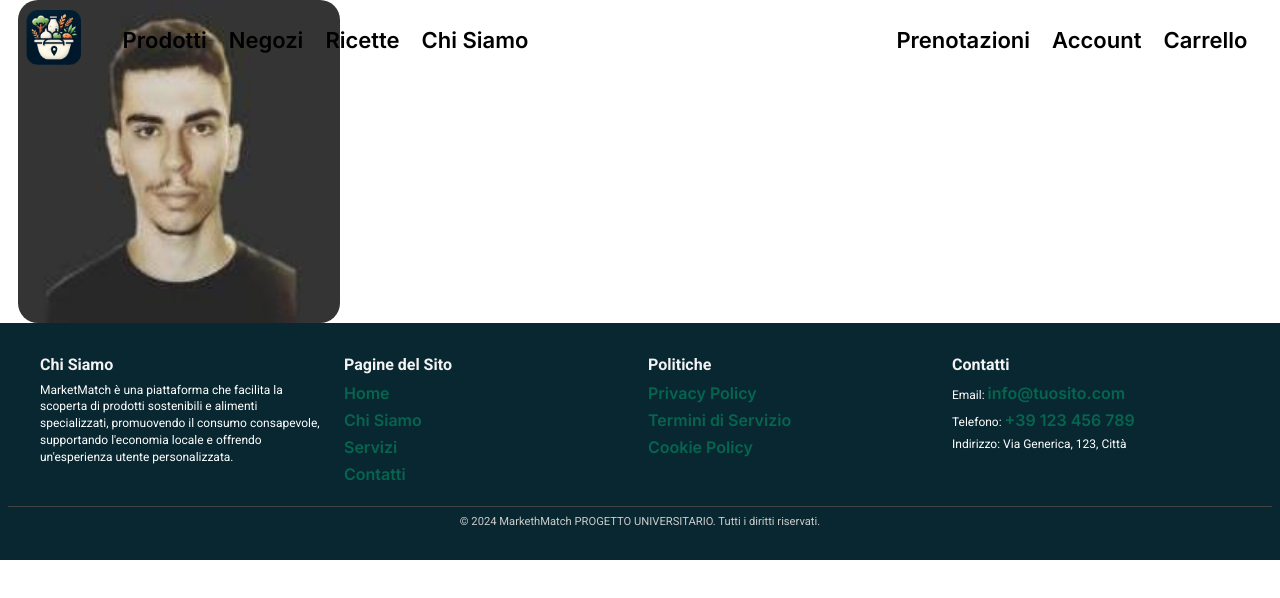
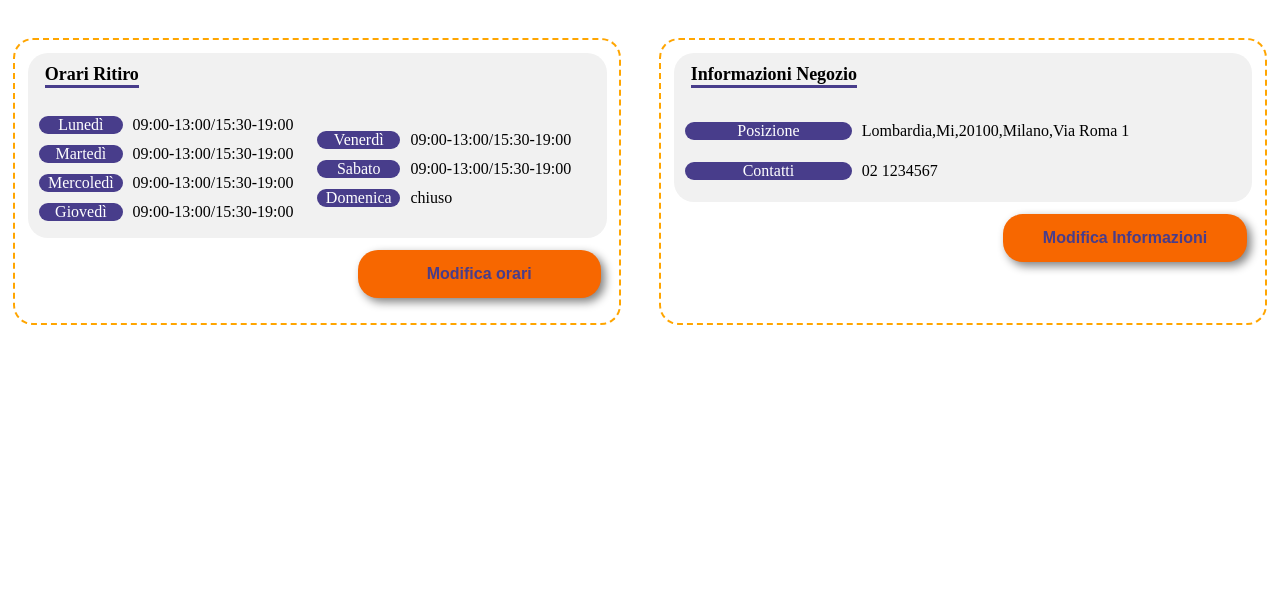
Before and after one commit to micheleDeca/MarketMatchReact, a React (Vite) app: page /antonio in a window 1280 px wide. Shown: the top 598 px of the page. Built offline with nearby package versions, Linux system fonts and the light colour scheme.

Commit message:
risoluzione bug dovuti all'importazione

```diff
--- a/src/App.jsx
+++ b/src/App.jsx
@@ -35,7 +35,7 @@ const App = () => {
 
   return (
     <div>
-      <NavBar navColor={navColorState} />
+      {/*<NavBar navColor={navColorState} />*/}
       <Routes>
         <Route path='/' element={<Home />} />
         <Route path='/prenotazioni' element={<Reservation/>} />
@@ -44,7 +44,7 @@ const App = () => {
         <Route path='/isabella' element={<TestIsa /> } />
         <Route path='*' element={<PageNotFound /> }/>
       </Routes>
-      <Footer />
+      {/*<Footer />*/}
     </div>
   )
 }
--- a/src/Components/SearchBar/SearchBar.jsx
+++ b/src/Components/SearchBar/SearchBar.jsx
@@ -1,6 +1,6 @@
 import "./SearchBar.css";
-import SearchIcon from '../img/search.svg';
-import MenuIcon from '../img/menu.svg';
+import SearchIcon from './search.svg';
+import MenuIcon from './menu.svg';
 
 /**
  * A component that displays a search bar with a menu icon and a search icon.
--- a/src/Components/orari_negozio/orari_negozio.css
+++ b/src/Components/orari_negozio/orari_negozio.css
@@ -25,6 +25,9 @@
     justify-content:flex-start;
     align-items:center;
     width: 100%;
+    padding-top:2%;
+    padding-left:2%;
+    padding-bottom: 2%;
 }
 
 .OrariNegozioRow{
@@ -33,6 +36,8 @@
     justify-content:flex-start;
     align-items:center;
     width: 100%;
+    margin-top:2%;
+    margin-bottom: 2%;
 }
 
 .OrariNegozioCol{
@@ -92,6 +97,7 @@
 
     .hours{
         margin-left: 0px;
+        margin-top:2%;
     }
 
     .VerticalSpace{
--- a/src/Pages/Test/TestAntonio/TestAntonio.css
+++ b/src/Pages/Test/TestAntonio/TestAntonio.css
@@ -4,4 +4,5 @@
     flex-direction: column;
     justify-content: center;
     align-items: center;
+    padding-top: 2%;
 }
--- a/src/Pages/Test/TestAntonio/TestAntonio.jsx
+++ b/src/Pages/Test/TestAntonio/TestAntonio.jsx
@@ -1,14 +1,64 @@
-import React from 'react'
-import ShopWindow from '../../../Components/shop_window/shop_window'
-
+import React from "react";
+import "./TestAntonio.css";
+//import ShopWindow from "../../../Components/shop_window/shop_window";
+//import PrenStatusFilter from "../../../Components/Prenotation_status_filter/Prenotation_status_filter";
+//import SearchBar from "../../../Components/SearchBar/SearchBar";
+//import PrenotationSearch from "../../../Components/Prenotation+Search/Prenotation+Search";
+//import ZigZag from "../../../Components/zig-zag/zig-zag";
+import Orari from "../../../Components/orari_negozio/orari_negozio";
 
 const TestAntonio = () => {
   return (
-    <div className='AntonioTest'>
-      <ShopWindow/>
+    <div className="AntonioTest">
+      {/*
+      <PrenStatusFilter
+        first="tutto"
+        second="accettato"
+        third="rifiutato"
+        fourth="da&nbsp;ritirare"
+        fifth="ritirato"
+      />
+      */}
+      {/*<SearchBar />*/}
+      {/*
+    <PrenotationSearch
+        first="tutto"
+        second="accettato"
+        third="rifiutato"
+        fourth="da&nbsp;ritirare"
+        fifth="ritirato"
+      />
+      */}
+      {/*
+      <ZigZag>
+        <p>uui6i76i</p>
+      </ZigZag>
+      */}
 
+      <Orari
+      mode="neg"
+        lunedi="09:00-13:00/15:30-19:00"
+        martedi="09:00-13:00/15:30-19:00"
+        mercoledi="09:00-13:00/15:30-19:00"
+        giovedi="09:00-13:00/15:30-19:00"
+        venerdi="09:00-13:00/15:30-19:00"
+        sabato="09:00-13:00/15:30-19:00"
+        domenica="chiuso"
+        posizione="Lombardia,Mi,20100,Milano,Via Roma 1"
+        contatti="02 1234567"
+      />
+
+      {/*
+      <ShopWindow
+        Description="Una bottiglia riutilizzabile ed ecologica realizzata in acciaio inossidabile di alta qualità, progettata per mantenere le bevande calde per 12 ore e fredde per 24 ore. Leggera, resistente e priva di BPA, è ideale per l'uso quotidiano e le attività outdoor. Disponibile in vari colori."
+        ImageDescription="immagine prodotto"
+        Name="nome prodotto"
+        tipo="prodotto"
+        Prezzo="prezzo prodotto"
+      />
+      */}
     </div>
-  )
-}
+  );
+};
 
-export default TestAntonio
+export default TestAntonio;
```
